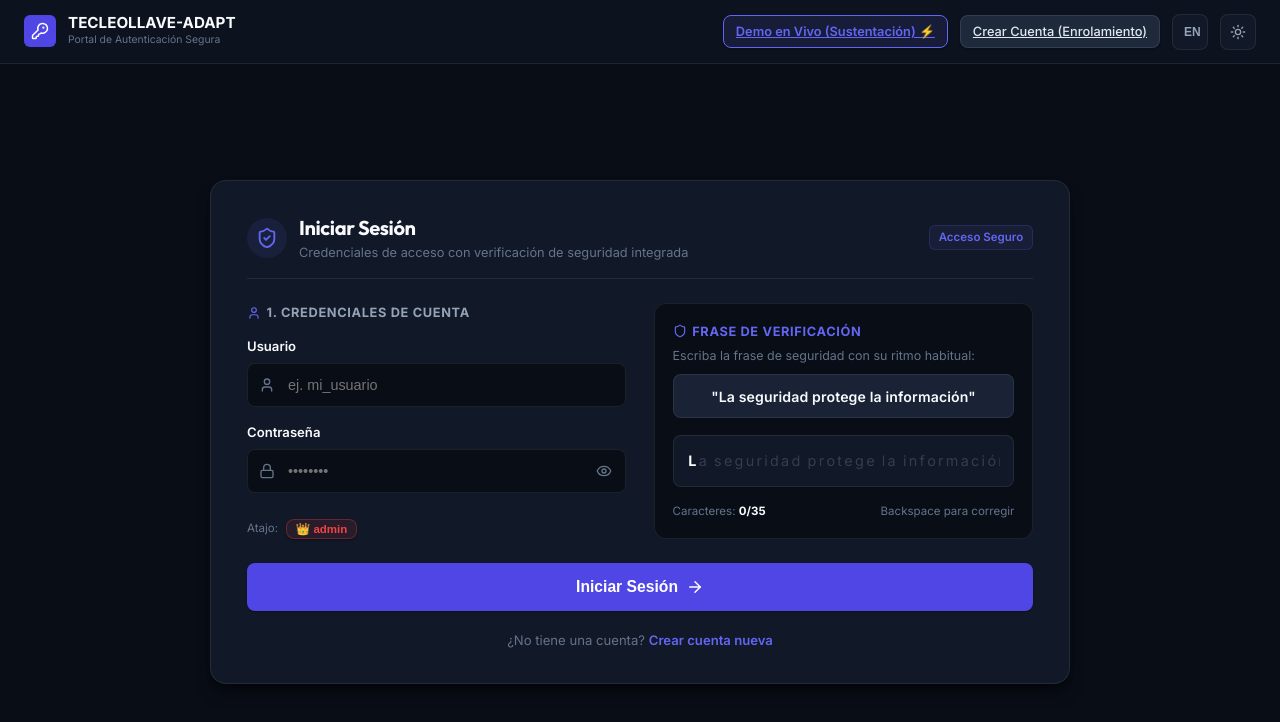
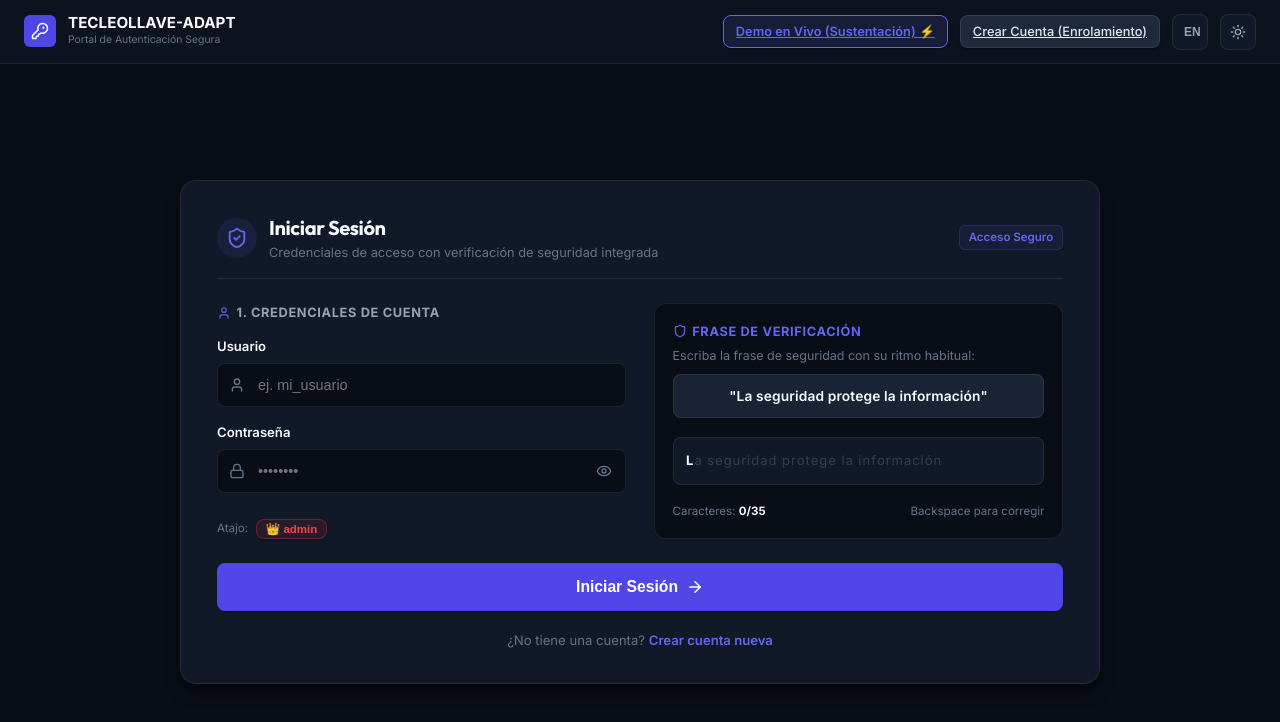
Before and after one commit to Pandaman08/TecleoLlave-Adapt, a React (Vite) app in the folder frontend/: page /login in a window 1280 px wide. Shown: the top 722 px of the page. Built offline with nearby package versions, Linux system fonts and the light colour scheme.

Commit message:
feat: auto-scroll reactivo y optimizacion al escribir en la tarjeta de login

```diff
--- a/frontend/src/components/login/CaptchaPhraseInput.jsx
+++ b/frontend/src/components/login/CaptchaPhraseInput.jsx
@@ -1,5 +1,10 @@
 import React, { useState, useRef, useCallback, useEffect } from 'react';
-import { RotateCcw, CheckCircle2, Shield, Keyboard } from 'lucide-react';
+import { RotateCcw, CheckCircle2, Shield, Keyboard, AlertTriangle } from 'lucide-react';
+import {
+  playKeyErrorFeedback,
+  playKeyClickFeedback,
+  unlockAudioContext
+} from '../../utils/captureFeedback';
 
 const TARGET_PHRASE = "La seguridad protege la información";
 const PHRASE_LENGTH = TARGET_PHRASE.length; // 35
@@ -19,17 +24,46 @@ export default function CaptchaPhraseInput({
   const [typedText, setTypedText] = useState('');
   const [isFocused, setIsFocused] = useState(false);
   const [isComplete, setIsComplete] = useState(false);
+  const [hasKeyError, setHasKeyError] = useState(false);
+  const [wrongChar, setWrongChar] = useState(null);
 
   const inputRef = useRef(null);
+  const textScrollRef = useRef(null);
+  const currentCharRef = useRef(null);
+  const errorTimeoutRef = useRef(null);
   const keydownStacks = useRef({});
   const capturedEventsRef = useRef([]);
   const prevEventRef = useRef(null);
   const deadKeyTime = useRef(null);
   const firstKeydown = useRef(null);
 
+  // Asegurar que el cursor y los caracteres finales ("ión") siempre permanezcan en la zona visible
+  useEffect(() => {
+    if (currentCharRef.current) {
+      currentCharRef.current.scrollIntoView({
+        behavior: 'smooth',
+        inline: 'nearest',
+        block: 'nearest'
+      });
+    }
+    if (textScrollRef.current && (typedText.length >= 24 || isComplete)) {
+      textScrollRef.current.scrollLeft = textScrollRef.current.scrollWidth;
+    }
+  }, [typedText, wrongChar, isComplete]);
+
+  // Limpiar timeout al desmontar
+  useEffect(() => {
+    return () => {
+      if (errorTimeoutRef.current) clearTimeout(errorTimeoutRef.current);
+    };
+  }, []);
+
   const resetCapture = useCallback(() => {
     setTypedText('');
     setIsComplete(false);
+    setHasKeyError(false);
+    setWrongChar(null);
+    if (errorTimeoutRef.current) clearTimeout(errorTimeoutRef.current);
     keydownStacks.current = {};
     capturedEventsRef.current = [];
     prevEventRef.current = null;
@@ -51,6 +85,9 @@ export default function CaptchaPhraseInput({
 
     // Permitir tecla Backspace para corregir
     if (e.key === 'Backspace') {
+      setHasKeyError(false);
+      setWrongChar(null);
+      if (errorTimeoutRef.current) clearTimeout(errorTimeoutRef.current);
       if (capturedEventsRef.current.length > 0) {
         capturedEventsRef.current.pop();
         prevEventRef.current = capturedEventsRef.current[capturedEventsRef.current.length - 1] || null;
@@ -66,6 +103,8 @@ export default function CaptchaPhraseInput({
     }
 
     if (isComplete) return;
+
+    unlockAudioContext();
 
     // Evitar que la barra espaciadora desplace la página hacia abajo
     if (e.key === ' ' || e.code === 'Space' || e.keyCode === 32) {
@@ -107,7 +146,13 @@ export default function CaptchaPhraseInput({
     const now = performance.now();
     const key = e.key === ' ' ? 'Space' : e.key;
 
-    if (key === 'Dead' || key === '´' || key === '`' || key === '^' || key === '~' || key === 'AltGraph' || key === 'Shift' || key === 'Control' || key === 'Alt' || key === 'Meta') {
+    // Ignorar teclas modificadoras o de navegación sin generar error
+    if (
+      key === 'Dead' || key === '´' || key === '`' || key === '^' || key === '~' ||
+      key === 'AltGraph' || key === 'Shift' || key === 'Control' || key === 'Alt' ||
+      key === 'Meta' || key === 'CapsLock' || key === 'Tab' || key === 'Escape' ||
+      key.startsWith('Arrow')
+    ) {
       return;
     }
 
@@ -120,13 +165,30 @@ export default function CaptchaPhraseInput({
     const matchesExact = isSpace ? isKeySpace : (key === expectedChar);
     const matchesNormalized = !isSpace && (normalizeChar(key) === normalizeChar(expectedChar));
 
-    // Si la tecla no coincide con el siguiente carácter esperado, descartar de la pila para evitar timestamps viejos
+    // Si la tecla no coincide con el siguiente carácter esperado: activar efecto de equivocación
     if (!matchesExact && !matchesNormalized) {
       keydownStacks.current[key]?.shift();
       const norm = normalizeChar(key);
       if (norm) keydownStacks.current[norm]?.shift();
+
+      // Efecto interactivo de error: tono sonoro, sacudida física y resplandor rojo
+      playKeyErrorFeedback();
+      setHasKeyError(true);
+      const displayKey = key === 'Space' ? 'Espacio' : (key.length === 1 ? key : '✗');
+      setWrongChar(displayKey);
+
+      if (errorTimeoutRef.current) clearTimeout(errorTimeoutRef.current);
+      errorTimeoutRef.current = setTimeout(() => {
+        setHasKeyError(false);
+        setWrongChar(null);
+      }, 360);
       return;
     }
+
+    // Carácter acertado: sonido sutil de pulsación y limpiar cualquier estado de error
+    playKeyClickFeedback(expectedChar);
+    setHasKeyError(false);
+    setWrongChar(null);
 
     // Resolver tiempo de bajada (keydown) reciente (descartando si tiene más de 900ms para evitar distorsiones por pausa)
     const rawCandidates = [
@@ -270,7 +332,7 @@ export default function CaptchaPhraseInput({
           padding: '0.65rem 0.85rem',
           borderRadius: 'var(--radius-md)',
           border: '1px solid var(--border-subtle)',
-          fontSize: '0.88rem',
+          fontSize: '0.86rem',
           fontWeight: 600,
           color: 'var(--text-primary)',
           userSelect: 'none',
@@ -286,16 +348,33 @@ export default function CaptchaPhraseInput({
         onClick={() => inputRef.current?.focus()}
         style={{
           position: 'relative',
-          backgroundColor: 'var(--bg-surface)',
-          border: '1px solid var(--border-subtle)',
+          backgroundColor: hasKeyError ? 'rgba(239, 68, 68, 0.05)' : 'var(--bg-surface)',
+          border: `1.5px solid ${
+            hasKeyError
+              ? 'var(--danger)'
+              : error
+              ? 'var(--danger)'
+              : isComplete
+              ? 'var(--success)'
+              : isFocused
+              ? 'var(--brand-500)'
+              : 'var(--border-subtle)'
+          }`,
           borderRadius: 'var(--radius-md)',
-          padding: '0.75rem 0.85rem',
+          padding: '0.65rem 0.75rem',
           minHeight: '48px',
           cursor: disabled ? 'not-allowed' : 'text',
           display: 'flex',
           alignItems: 'center',
           justifyContent: 'space-between',
-          gap: '0.5rem'
+          gap: '0.4rem',
+          boxShadow: hasKeyError
+            ? '0 0 0 3px rgba(239, 68, 68, 0.25)'
+            : isFocused
+            ? '0 0 0 3px rgba(99, 102, 241, 0.15)'
+            : 'none',
+          animation: hasKeyError ? 'tecleo-shake 0.32s ease' : undefined,
+          transition: 'border-color 0.15s ease, box-shadow 0.15s ease, background-color 0.15s ease'
         }}
       >
         <input
@@ -321,55 +400,77 @@ export default function CaptchaPhraseInput({
           aria-label="Escriba la frase de verificación"
         />
 
-        <div style={{
-          fontSize: '0.90rem',
+        <div
+          ref={textScrollRef}
+          style={{
+            fontSize: 'clamp(0.81rem, 1.02vw, 0.85rem)',
             fontFamily: "'Inter', monospace",
-          letterSpacing: '0.02em',
+            letterSpacing: '-0.005em',
             display: 'flex',
             alignItems: 'center',
             overflowX: 'auto',
+            overflowY: 'hidden',
             whiteSpace: 'pre',
             flex: 1,
+            minWidth: 0,
             padding: '0.15rem 0',
-          scrollbarWidth: 'none'
-        }}>
+            scrollbarWidth: 'none',
+            msOverflowStyle: 'none'
+          }}
+        >
           {TARGET_PHRASE.split('').map((char, idx) => {
             const isTyped = idx < typedText.length;
             const isCurrent = idx === typedText.length;
             const isPending = idx > typedText.length;
+            const isErrorHere = isCurrent && hasKeyError;
+
+            let color = 'var(--text-muted)';
+            let bgColor = 'transparent';
+            let borderBottom = 'none';
+
+            if (isTyped) {
+              color = 'var(--success)';
+              borderBottom = '2px solid rgba(16, 185, 129, 0.5)';
+            } else if (isErrorHere) {
+              color = '#ffffff';
+              bgColor = 'var(--danger)';
+              borderBottom = '2px solid #ffffff';
+            } else if (isCurrent) {
+              color = isFocused ? 'var(--brand-500)' : 'var(--text-primary)';
+              bgColor = isFocused ? 'rgba(99, 102, 241, 0.16)' : 'transparent';
+              borderBottom = isFocused ? '2px solid var(--brand-500)' : 'none';
+            }
 
             return (
               <span
                 key={idx}
+                ref={isCurrent ? currentCharRef : null}
                 style={{
                   position: 'relative',
                   display: 'inline-flex',
                   alignItems: 'center',
                   justifyContent: 'center',
-                  minWidth: char === ' ' ? '0.55ch' : 'auto',
-                  color: isTyped
-                    ? 'var(--success)'
-                    : isCurrent
-                    ? (isFocused ? 'var(--brand-500)' : 'var(--text-primary)')
-                    : 'var(--text-muted)',
+                  minWidth: char === ' ' ? '0.52ch' : 'auto',
+                  color,
                   fontWeight: isTyped || isCurrent ? 700 : 400,
                   opacity: isPending ? 0.42 : 1,
-                  backgroundColor: isCurrent && isFocused ? 'rgba(99, 102, 241, 0.16)' : 'transparent',
+                  backgroundColor: bgColor,
                   borderRadius: '2px',
-                  padding: '0 1px',
-                  borderBottom: isCurrent && isFocused ? '2px solid var(--brand-500)' : (isTyped ? '2px solid rgba(16, 185, 129, 0.5)' : 'none'),
-                  transition: 'background-color 0.1s ease'
+                  padding: '0 0.5px',
+                  borderBottom,
+                  animation: isErrorHere ? 'tecleo-shake 0.28s ease' : undefined,
+                  transition: 'background-color 0.1s ease, color 0.1s ease'
                 }}
               >
                 {/* Cursor indicador vertical con animación de parpadeo */}
-                {isCurrent && isFocused && (
+                {isCurrent && isFocused && !isErrorHere && (
                   <span
                     style={{
                       position: 'absolute',
                       left: 0,
                       top: '12%',
                       bottom: '12%',
-                      width: '2.5px',
+                      width: '2px',
                       backgroundColor: 'var(--brand-500)',
                       borderRadius: '1px',
                       boxShadow: '0 0 8px rgba(99, 102, 241, 0.8)',
@@ -398,7 +499,8 @@ export default function CaptchaPhraseInput({
             color: 'var(--success)',
             fontSize: '0.78rem',
             fontWeight: 700,
-            flexShrink: 0
+            flexShrink: 0,
+            marginLeft: '0.35rem'
           }}>
             <CheckCircle2 size={16} />
             <span>Lista</span>
@@ -414,8 +516,27 @@ export default function CaptchaPhraseInput({
         fontSize: '0.72rem',
         color: 'var(--text-muted)'
       }}>
-        <span>Caracteres: <strong style={{ color: 'var(--text-primary)' }}>{typedText.length}/{PHRASE_LENGTH}</strong></span>
+        <span>
+          Caracteres:{' '}
+          <strong style={{ color: isComplete ? 'var(--success)' : 'var(--text-primary)' }}>
+            {typedText.length}/{PHRASE_LENGTH}
+          </strong>
+        </span>
+        {hasKeyError ? (
+          <span style={{
+            color: 'var(--danger)',
+            fontWeight: 600,
+            display: 'flex',
+            alignItems: 'center',
+            gap: '0.25rem',
+            animation: 'fadeIn 0.15s ease'
+          }}>
+            <AlertTriangle size={12} />
+            Carácter incorrecto {wrongChar ? `("${wrongChar}")` : ''}
+          </span>
+        ) : (
           <span>Backspace para corregir</span>
+        )}
       </div>
     </div>
   );
--- a/frontend/src/pages/Login.jsx
+++ b/frontend/src/pages/Login.jsx
@@ -253,7 +253,7 @@ export default function Login() {
         padding: '1.5rem 1.5rem'
       }}>
         <div style={{
-          maxWidth: '860px',
+          maxWidth: '920px',
           width: '100%',
           backgroundColor: 'var(--bg-surface)',
           border: '1px solid var(--border-subtle)',
```
Also changed, not shown: 1 other file (tests, documents, lock files or other folders). Lines whose indentation alone changed are shown as unchanged.
